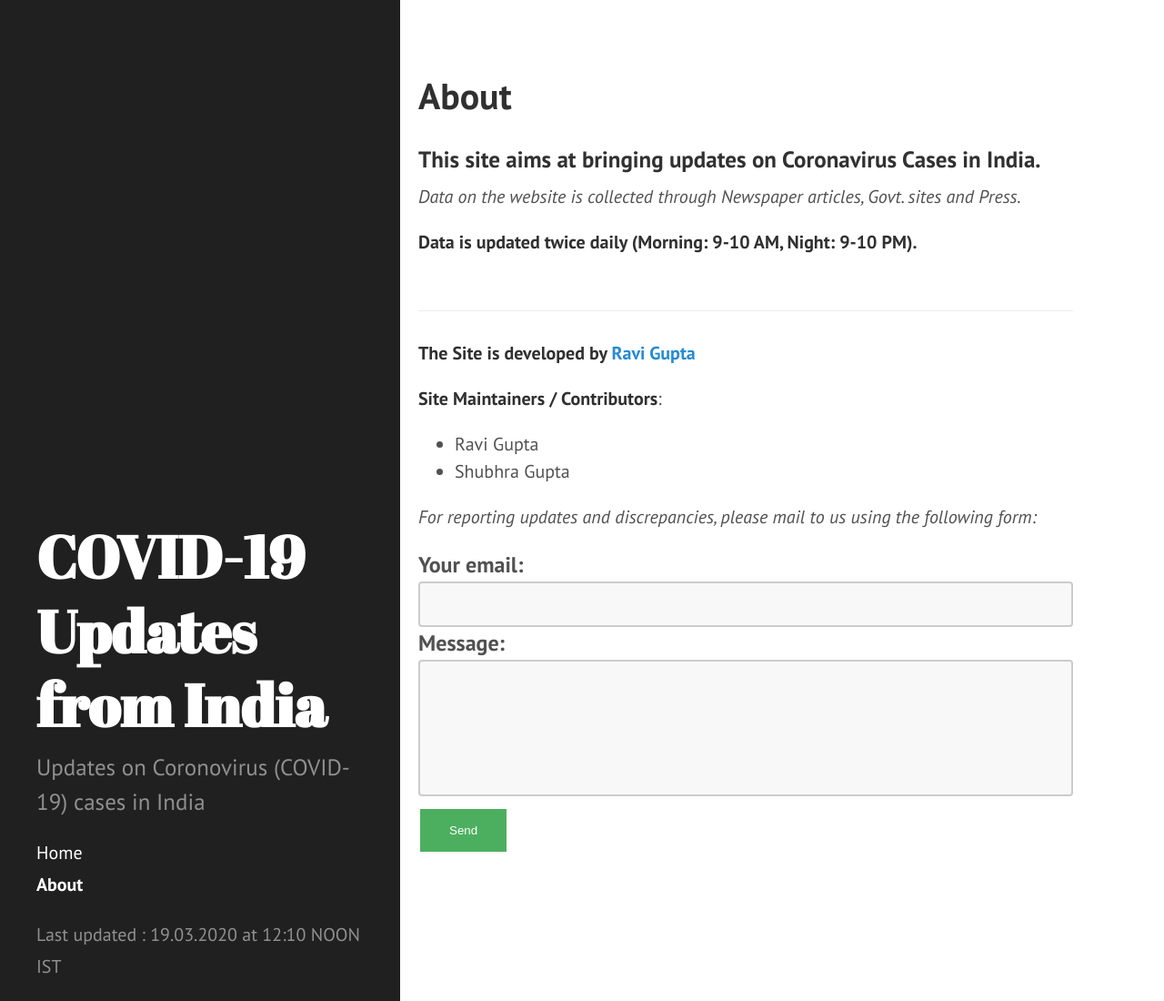
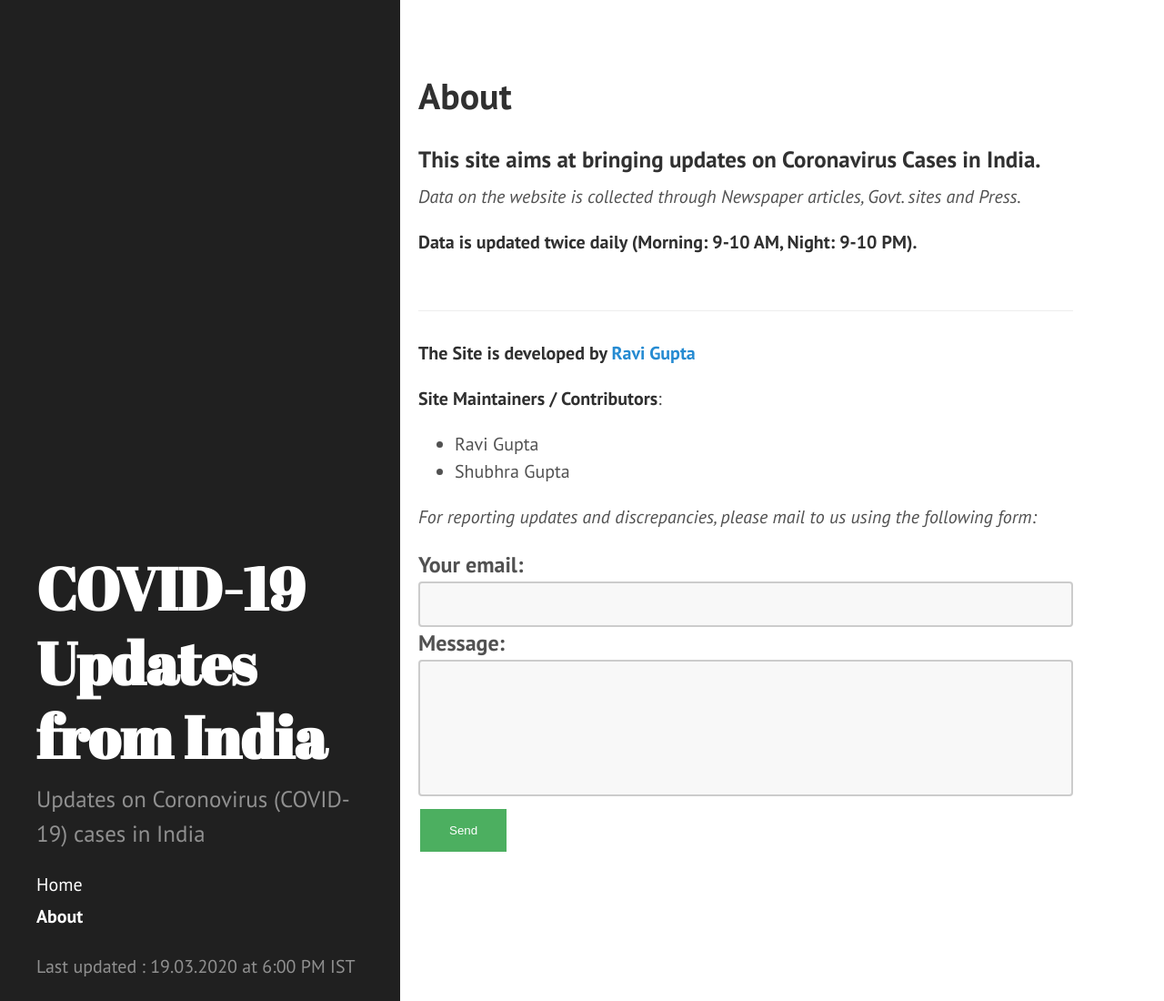
Before and after one commit to bhooraj/covid19updates-india, a Jekyll site: the page built from about.md, in a window 1280 px wide and 1100 px high. Shown: the whole window at 91% size. Built offline with Jekyll 4.4.1, drawn with Linux system fonts in a browser that asks for light colours.

Commit message:
Update last_updated.yml

```diff
--- a/_data/last_updated.yml
+++ b/_data/last_updated.yml
@@ -1 +1 @@
-- updated_on : "19.03.2020 at 12:10 NOON IST"
+- updated_on : "19.03.2020 at 6:00 PM IST"
```
